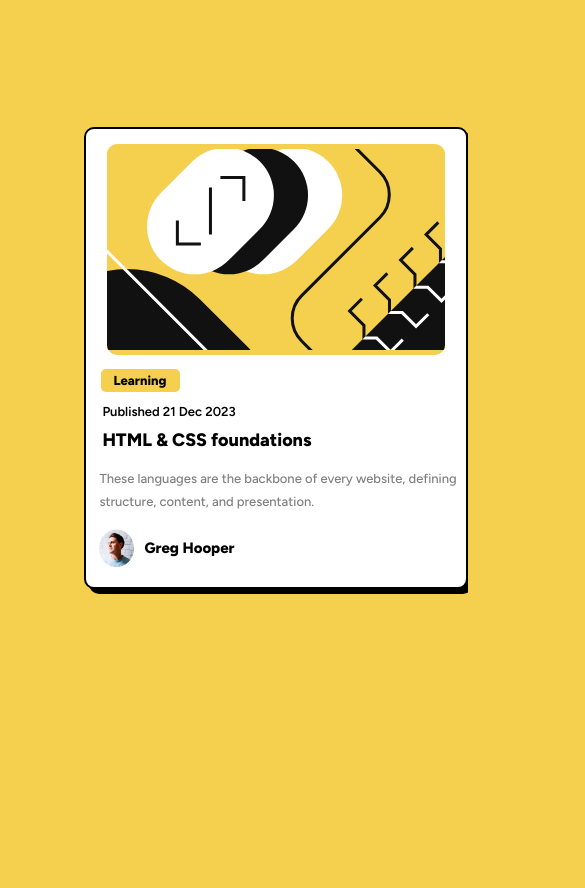
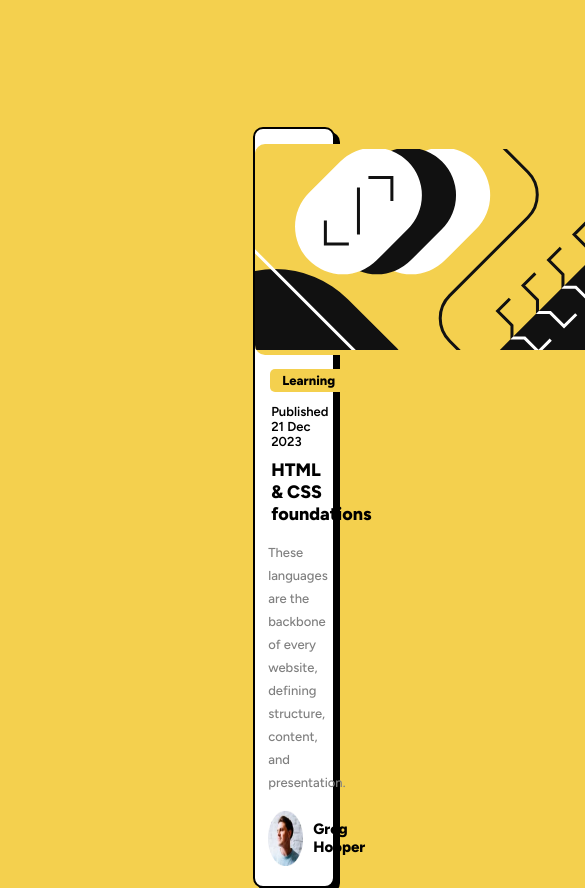
Before and after one commit to bakhtawar0111/Blog-Preview, a plain HTML site: page index.html in a window 390 px wide. Shown: the whole page, 585 px wide, since content can reach past the window. Before the commit the page ends 844 px from the top, so only its background shows below. Drawn offline with Linux system fonts and the light colour scheme.

Commit message:
relative units

```diff
--- a/Style.css
+++ b/Style.css
@@ -7,8 +7,8 @@
 .card {
   position: relative;
   top: 15vh;
-  left: 80vh;
-  width: 45vh;
+  left: 37vw;
+  width: 20vw;
   height: auto;
   background-color: white;
   border: 2px solid black;
@@ -80,9 +80,9 @@
   font-weight: 800;
   margin: 10px;
 }
-@media (max-width: 760px) {
+@media (max-width: 720px) {
   .card {
-    left: 10vh;
+    left: 30vh;
     height: auto;
   }
 }
```
